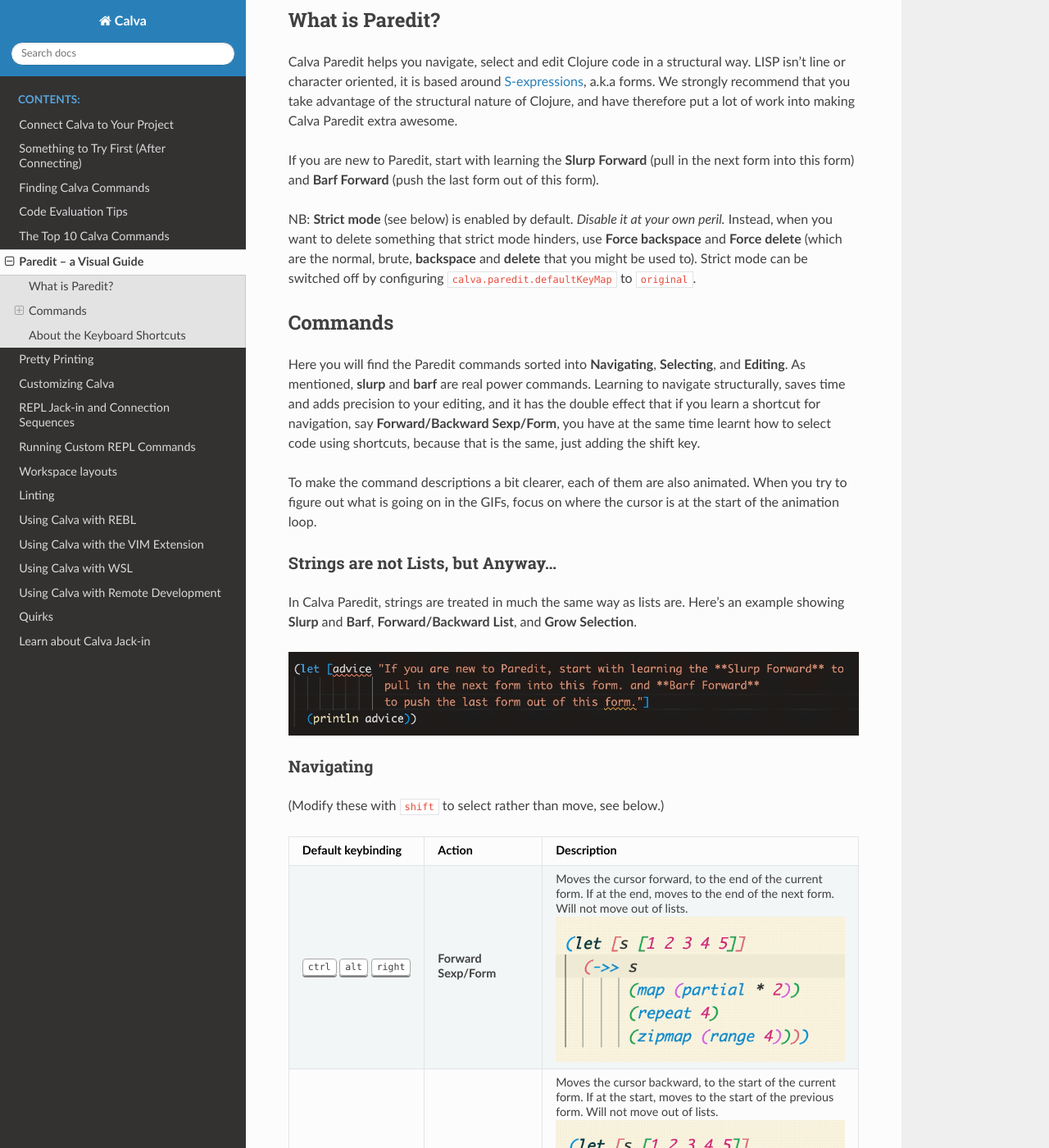
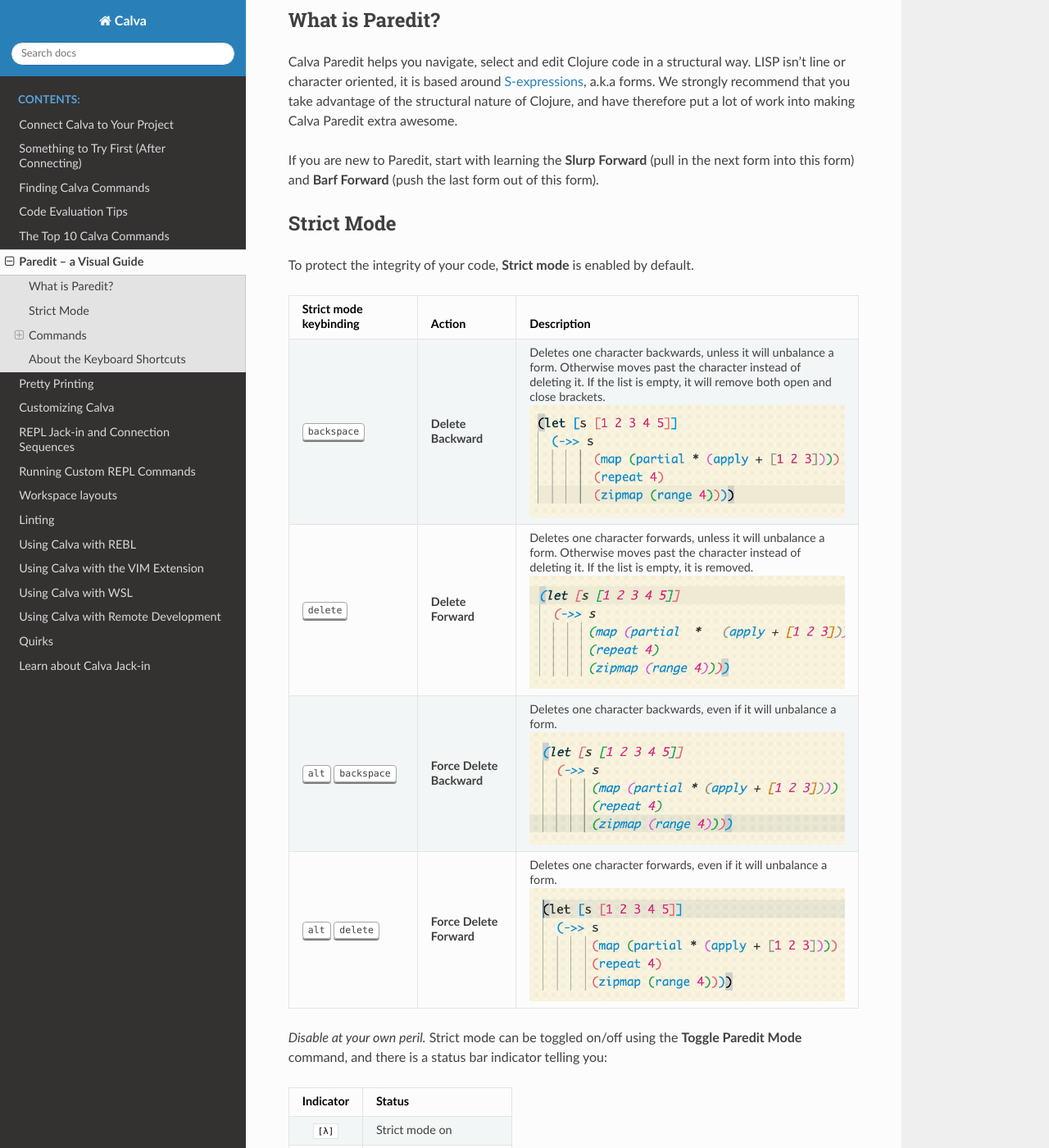
Before and after one commit to BetterThanTomorrow/calva, a Sphinx documentation site: the page built from docs/readthedocs/source/paredit.md, in a window 1280 px wide and 1400 px high, scrolled down 200 px. Shown: the whole window at 82% size. Built offline with Sphinx 7.4.7 and the Read the Docs theme 2.0.0, drawn with Linux system fonts in a browser that asks for light colours; some of the changed text lies outside the part shown.

Commit message:
Highlight strict mode more

```diff
--- a/docs/readthedocs/source/paredit.md
+++ b/docs/readthedocs/source/paredit.md
@@ -8,13 +8,30 @@
 
 If you are new to Paredit, start with learning the **Slurp Forward** (pull in the next form into this form) and **Barf Forward** (push the last form out of this form).
 
-NB: **Strict mode** (see below) is enabled by default. _Disable it at your own peril._ Instead, when you want to delete something that strict mode hinders, use **Force backspace** and **Force delete** (which are the normal, brute, **backspace** and **delete** that you might be used to). Strict mode can be switched off by configuring `calva.paredit.defaultKeyMap` to `original`.
+## Strict Mode
+
+To protect the integrity of your code, **Strict mode** is enabled by default.
+
+Strict mode keybinding              | Action | Description
+----------------------              | ------ | -----------
+<kbd>backspace</kbd>                | **Delete Backward** | Deletes one character backwards, unless it will unbalance a form. Otherwise moves past the character instead of deleting it. If the list is empty, it will remove both open and close brackets. <br> ![](_static/images/paredit/strict-backspace.gif)
+<kbd>delete</kbd>                   | **Delete Forward** | Deletes one character forwards, unless it will unbalance a form. Otherwise moves past the character instead of deleting it. If the list is empty, it is removed. <br> ![](_static/images/paredit/strict-delete.gif)
+<kbd>alt</kbd> <kbd>backspace</kbd> | **Force Delete Backward** | Deletes one character backwards, even if it will unbalance a form. <br> ![](_static/images/paredit/force-backspace.gif)
+<kbd>alt</kbd> <kbd>delete</kbd>    | **Force Delete Forward** | Deletes one character forwards, even if it will unbalance a form. <br> ![](_static/images/paredit/force-delete.gif)
+
+_Disable at your own peril._ Strict mode can be toggled on/off using the **Toggle Paredit Mode** command, and there is a status bar indicator telling you:
+
+Indicator | Status
+:-------: | ------
+`[λ]`     | Strict mode on
+`(λ)`     | Cave man mode on
+ `λ`      | No default key bindings
 
 ## Commands
 
-Here you will find the Paredit commands sorted into **Navigating**, **Selecting**, and **Editing**. As mentioned, **slurp** and **barf** are real power commands. Learning to navigate structurally, saves time and adds precision to your editing, and it has the double effect that if you learn a shortcut for navigation, say **Forward/Backward Sexp/Form**, you have at the same time learnt how to select code using shortcuts, because that is the same, just adding the shift key.
+The Paredit commands sorts into **Navigation**, **Selection**, and **Edit**. As mentioned, **Slurp** and **Barf** are power commands, which go into the editing category. Learning to navigate structurally, using shortcuts, also saves time and adds precision to your editing. It has the double effect that you at the same time learn how to select structurally, because that is the same, just adding the shift key.
 
-To make the command descriptions a bit clearer, each of them are also animated. When you try to figure out what is going on in the GIFs, focus on where the cursor is at the start of the animation loop.
+To make the command descriptions a bit clearer, each entry is also animated. When you try to figure out what is going on in the GIFs, focus on where the cursor is at the start of the animation loop.
 
 ### Strings are not Lists, but Anyway...
 
@@ -83,14 +100,6 @@
 <kbd>ctrl</kbd> <kbd>alt</kbd> <kbd>shift</kbd> <kbd>s</kbd>                        | **Wrap Around []** | Wraps the current form, or selection, with square brackets. <br> ![](_static/images/paredit/wrap-around-brackets.gif)
 <kbd>ctrl</kbd> <kbd>alt</kbd> <kbd>shift</kbd> <kbd>c</kbd>                        | **Wrap Around {}** | Wraps the current form, or selection, with curlies. <br> ![](_static/images/paredit/wrap-around-curlies.gif)
 
-There is also a **strict** mode:
-
-Strict mode keybinding              | Action | Description
-----------------------              | ------ | -----------
-<kbd>backspace</kbd>                | **Delete Backward** | Deletes one character backwards, unless it will unbalance a form. Otherwise moves past the character instead of deleting it. <br> ![](_static/images/paredit/strict-backspace.gif)
-<kbd>delete</kbd>                   | **Delete Forward** | Deletes one character forwards, unless it will unbalance a form. Otherwise moves past the character instead of deleting it. <br> ![](_static/images/paredit/strict-delete.gif) This is currently not working 😢.
-<kbd>alt</kbd> <kbd>backspace</kbd> | **Force Delete Backward** | Deletes one character backwards, even if it will unbalance a form. <br> ![](_static/images/paredit/force-backspace.gif)
-<kbd>alt</kbd> <kbd>delete</kbd>    | **Force Delete Forward** | Deletes one character forwards, even if it will unbalance a form. <br> ![](_static/images/paredit/force-delete.gif)
 
 ## About the Keyboard Shortcuts
 
```
